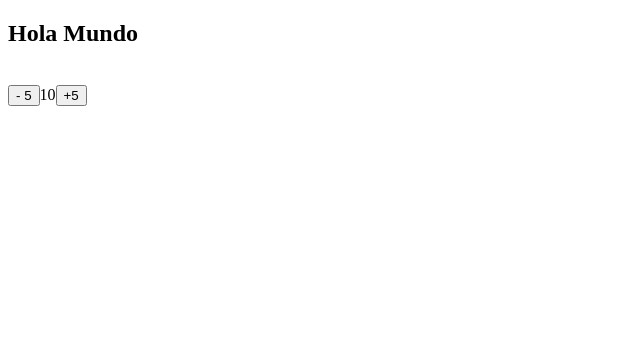
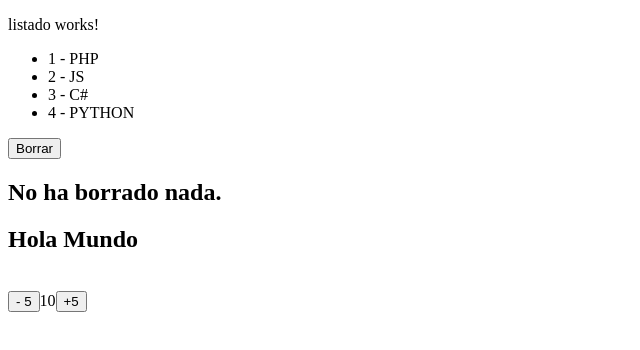
Before and after one commit to JuniorLlancari/ang-base, an Angular app: page / in a window 1280 px wide. Shown: the top 350 px of the page, without its empty margins (0-640 px from the left). Built offline with nearby package versions, Linux system fonts and the light colour scheme.

Commit message:
intro - implement  modules

```diff
--- a/src/app/app.component.html
+++ b/src/app/app.component.html
@@ -1 +1,2 @@
- <app-counter></app-counter>
+<app-listado></app-listado>
+<app-counter></app-counter>
--- /dev/null
+++ b/src/app/heroes/heroe/heroe.component.ts
@@ -0,0 +1,10 @@
+import { Component } from "@angular/core";
+
+@Component({
+    selector:'app-heroe',
+    templateUrl:'./heroe.component.html'
+})
+
+export class HeroeComponent{
+    nombre:string="Goku";
+}
--- /dev/null
+++ b/src/app/heroes/listado/listado.component.html
@@ -0,0 +1,15 @@
+<p>listado works!</p>
+
+<ul>
+    <li *ngFor="let value of lenguajes;let i =index">
+        {{i + 1}} - {{value}}
+    </li>
+</ul>
+
+
+<button (click)="borrarHeroe()">Borrar</button>
+<ng-template #noBorrado>
+    <h2>No ha borrado nada.  </h2>
+</ng-template>
+<!-- Es local  noBorrado => #noBorrado-->
+<div *ngIf="eliminado.length>0; else noBorrado"> Eliminado : <strong>{{eliminado}}</strong> </div>
--- /dev/null
+++ b/src/app/heroes/listado/listado.component.ts
@@ -0,0 +1,24 @@
+import { Component, OnInit } from '@angular/core';
+
+@Component({
+  selector: 'app-listado',
+  templateUrl: './listado.component.html',
+})
+export class ListadoComponent implements OnInit {
+
+
+  lenguajes:string[]=['PHP','JS','C#','PYTHON'];
+  eliminado:string="";
+  borrarHeroe(){
+    this.eliminado=this.lenguajes.shift()||'';
+
+  }
+  constructor() {
+    console.log('constructor')
+  }
+
+  ngOnInit(): void {
+    console.log('ngOnInit')
+  }
+
+}
```
Also changed, not shown: src/app/app.module.ts (+10 -5 lines), src/app/counter/counter.module.ts (added, +24 -0 lines), src/app/heroes/heroes.module.ts (added, +25 -0 lines), src/app/counter/counter/counter.component.html (renamed from src/app/counter/counter.component.html), src/app/counter/counter/counter.component.ts (renamed from src/app/counter/counter.component.ts), src/app/heroes/heroe/heroe.component.html (added).
